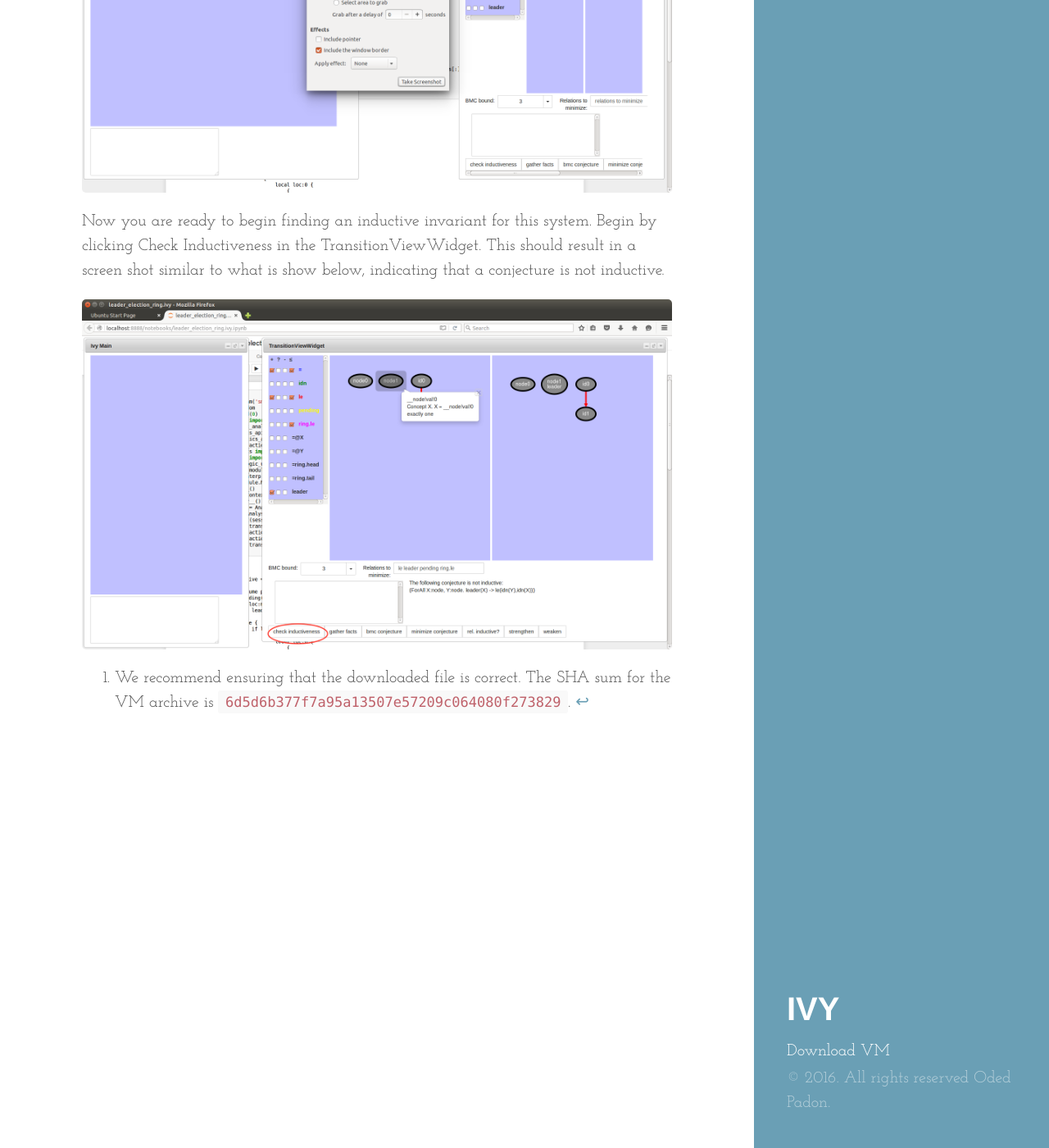
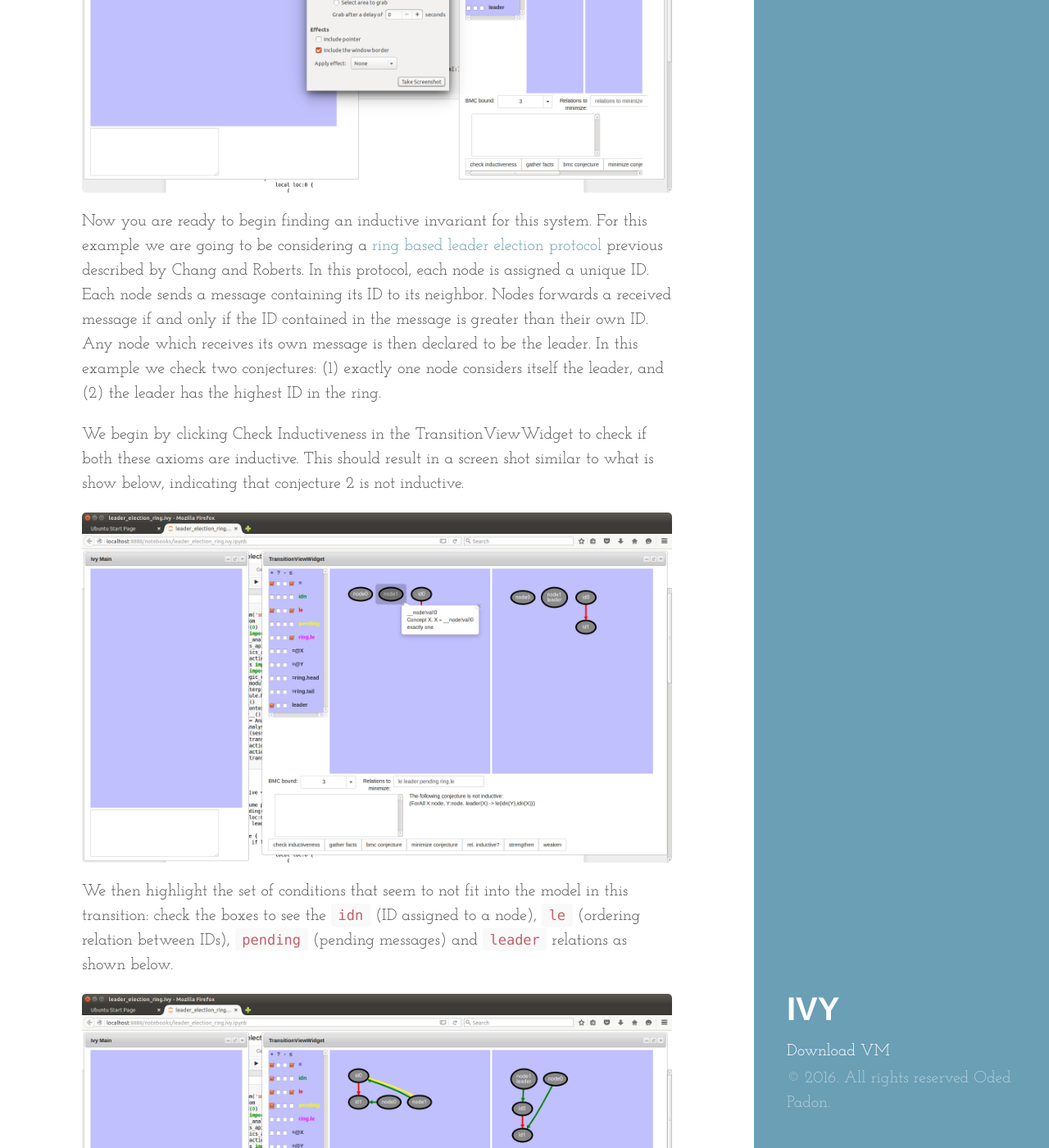
Before and after one commit to apanda/ivy, a Jekyll site: the page built from index.md, in a window 1280 px wide and 1400 px high, scrolled down 1782 px. Shown: the whole window at 82% size. Built offline with Jekyll 4.4.1, drawn with Linux system fonts in a browser that asks for light colours; some of the changed text lies outside the part shown.

Commit message:
Halfway through one strengthening

````diff
--- a/index.md
+++ b/index.md
@@ -23,9 +23,21 @@ Now that you have launched the Jupyter notebook used by Ivy, it is time to actua
 
 ![Ivy window]({{ site.url }}/assets/ivy.png)
 
-Now you are ready to begin finding an inductive invariant for this system. Begin by clicking Check Inductiveness in the TransitionViewWidget. This should result in a screen shot similar to what is show below, indicating that a conjecture is not inductive.
+Now you are ready to begin finding an inductive invariant for this system. For this example we are going to be considering a [ring based leader election protocol](http://cs.ucsb.edu/~hatem/cs271/decentralized-extrema-finding.pdf) previous described by Chang and Roberts. In this protocol, each node is assigned a unique ID. Each node sends a message containing its ID to its neighbor. Nodes forwards a received message if and only if the ID contained in the message is greater than their own ID. Any node which receives its own message is then declared to be the leader.  In this example we check two conjectures: (1) exactly one node considers itself the leader, and (2) the leader has the highest ID in the ring.
+
+We begin by clicking Check Inductiveness in the TransitionViewWidget to check if both these axioms are inductive. This should result in a screen shot similar to what is show below, indicating that conjecture 2 is not inductive.
 
 ![Leader ordering is not inductive]({{ site.url }}/assets/noninductive1.png)
 
+We then highlight the set of conditions that seem to not fit into the model in this transition: check the boxes to see the ```idn``` (ID assigned to a node), ```le``` (ordering relation between IDs), ```pending``` (pending messages) and ```leader``` relations as shown below.
+
+![Transition for non-inductiveness]({{ site.url }}/assets/ninductive-relations.png)
+
+This indicates that ```node1``` had a pending message when it transitioned to leader, causing this violation. Next select all the arrows and nodes in the left transition window and click Gather Facts to collect all the relations that hold as shown below.
+
+![Gather facts]({{ site.url }}/assets/gatherfacts1.png)
+
+
+
 
 [^1]: We recommend ensuring that the downloaded file is correct. The SHA sum for the VM archive is ``6d5d6b377f7a95a13507e57209c064080f273829``.
````
Also changed, not shown: assets/gatherfacts1.png (added), assets/ninductive-relations.png (added), assets/noninductive1.png, 3 other files.
